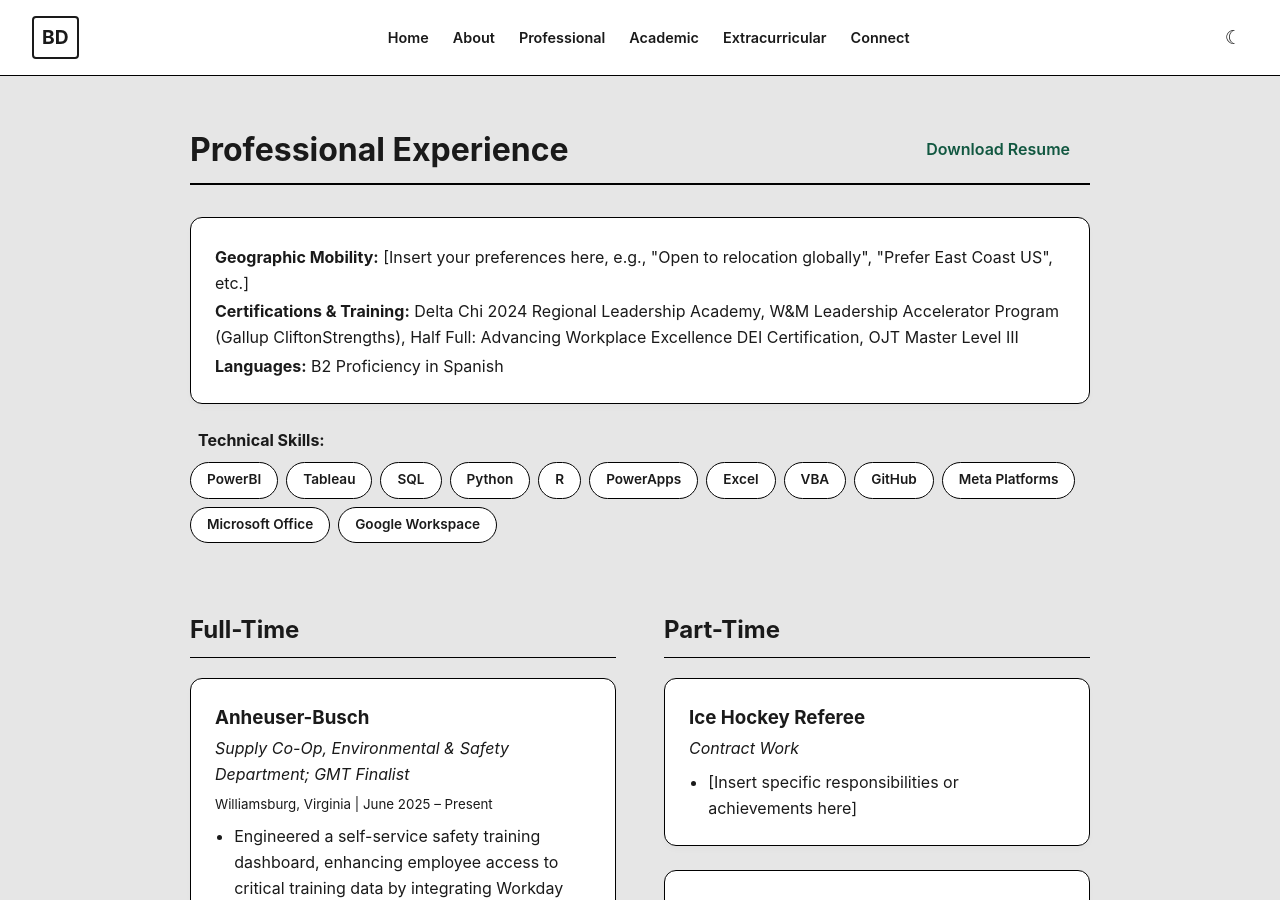
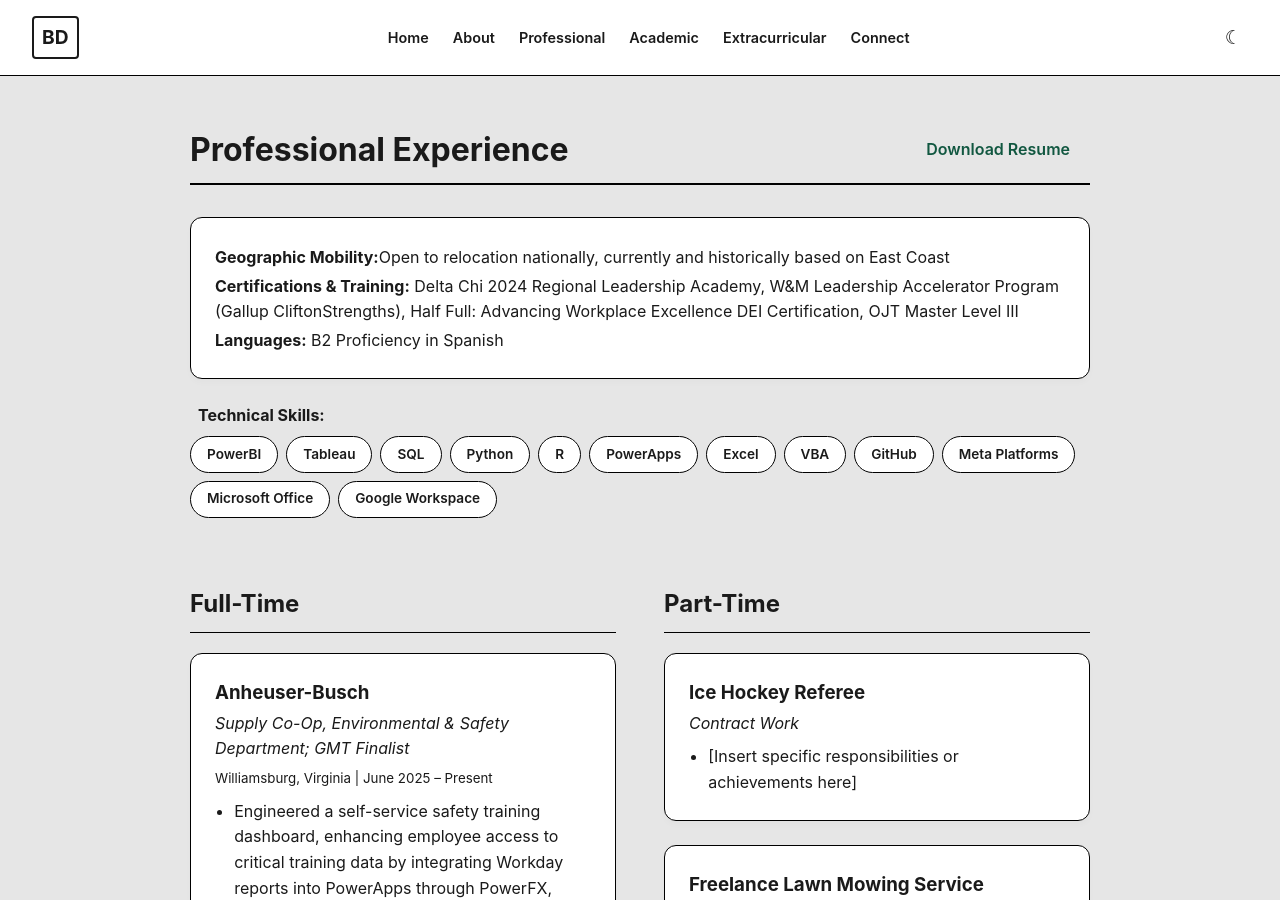
Before and after one commit to bxdubey/github.io, a Jekyll site: the page built from professional.html, in a window 1280 px wide and 900 px high. Built offline with Jekyll 4.4.1, drawn with Linux system fonts in a browser that asks for light colours.

Commit message:
Update geographic mobility preference in professional.html

```diff
--- a/professional.html
+++ b/professional.html
@@ -8,7 +8,7 @@ layout: default
 <hr style="border: 1px solid var(--border-color); margin-bottom: 2rem;">
 
 <div class="job-block" style="margin-bottom: 1.5rem;">
-    <p><strong>Geographic Mobility:</strong> [Insert your preferences here, e.g., "Open to relocation globally", "Prefer East Coast US", etc.]</p>
+    <p><strong>Geographic Mobility:</strong>Open to relocation nationally, currently and historically based on East Coast</p>
     <p><strong>Certifications & Training:</strong> Delta Chi 2024 Regional Leadership Academy, W&M Leadership Accelerator Program (Gallup CliftonStrengths), Half Full: Advancing Workplace Excellence DEI Certification, OJT Master Level III</p>
     <p style="margin-bottom: 0;"><strong>Languages:</strong> B2 Proficiency in Spanish</p>
 </div>
```
